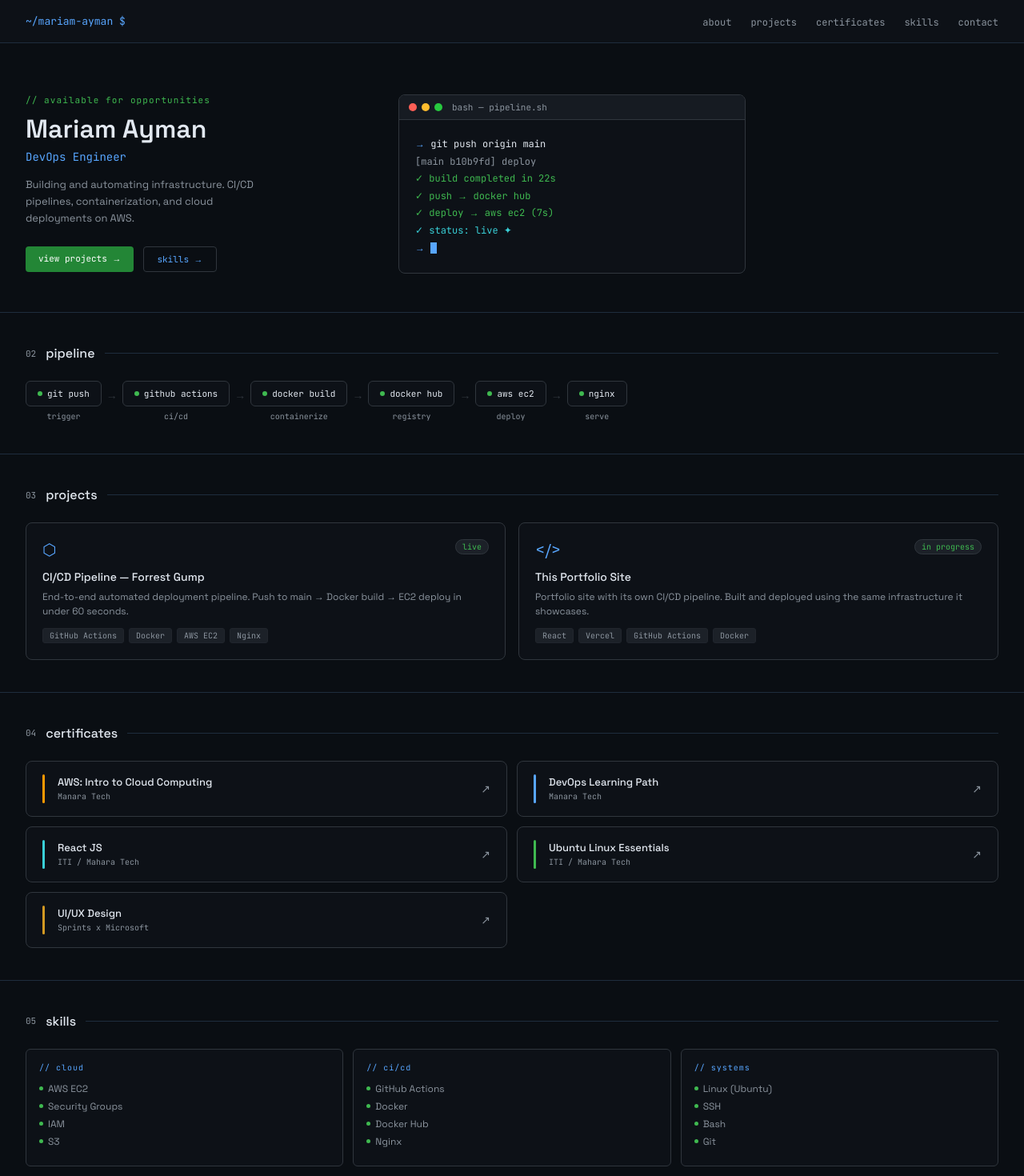
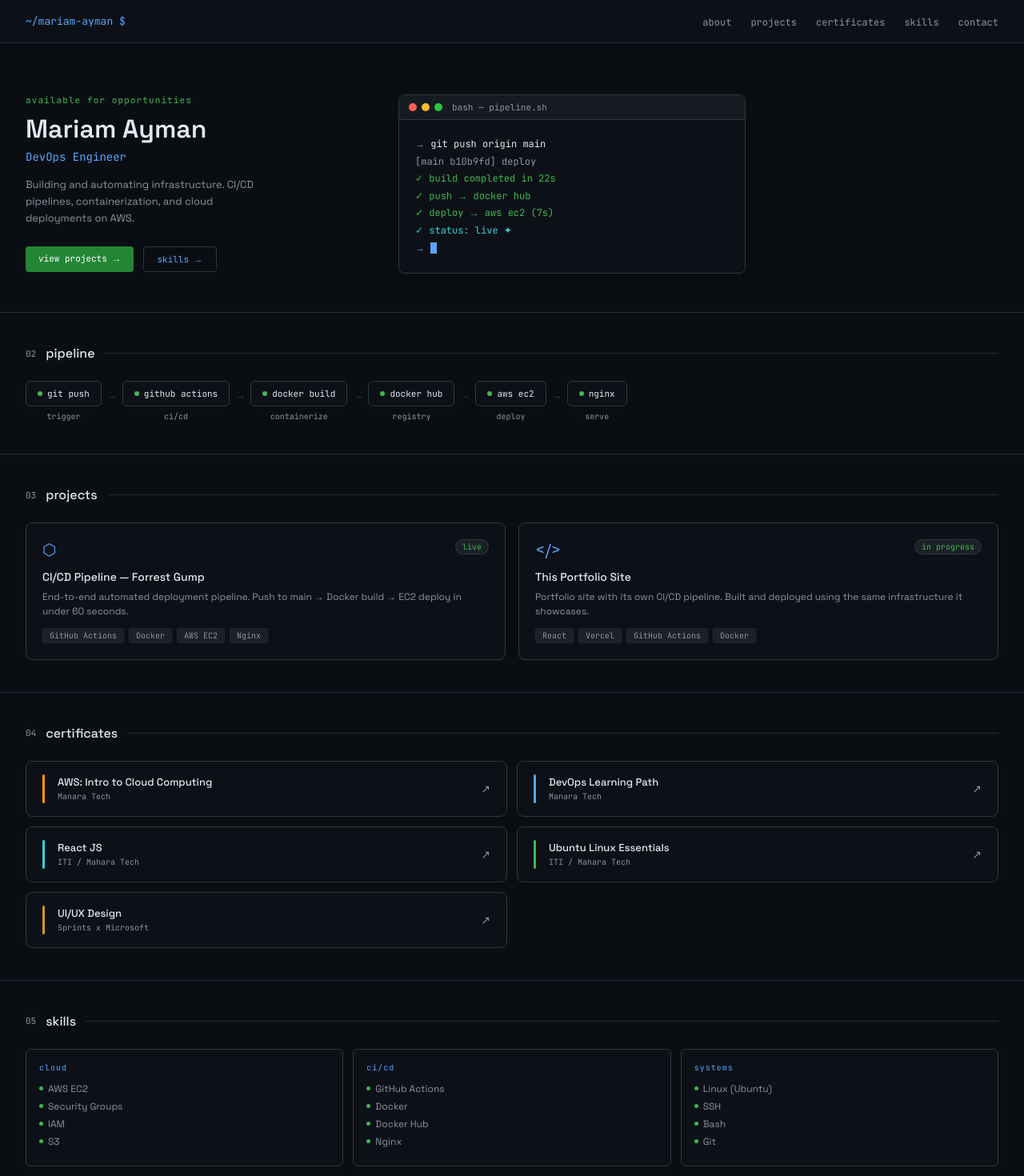
Before and after one commit to maryoussef149-cell/mariam-portfolio, a React (Create React App) app: page / in a window 1280 px wide. Shown: the top 1470 px of the page at 80% size. Built offline with nearby package versions, Linux system fonts and the light colour scheme.

Commit message:
last update

```diff
--- a/src/App.js
+++ b/src/App.js
@@ -139,7 +139,7 @@ export default function App() {
       <section style={styles.hero} id="about">
         <div style={styles.heroGrid}>
           <div>
-            <div style={styles.heroTag}>// available for opportunities</div>
+            <div style={styles.heroTag}> available for opportunities</div>
             <div style={styles.heroName}>Mariam Ayman</div>
             <div style={styles.heroTitle}>DevOps Engineer</div>
             <p style={styles.heroDesc}>Building and automating infrastructure. CI/CD pipelines, containerization, and cloud deployments on AWS.</p>
@@ -232,7 +232,7 @@ export default function App() {
         <div style={styles.skillsGrid}>
           {Object.entries(SKILLS).map(([group, items]) => (
             <div key={group} style={styles.skillGroup}>
-              <div style={styles.skillGroupTitle}>// {group}</div>
+              <div style={styles.skillGroupTitle}> {group}</div>
               {items.map(s => (
                 <div key={s} style={styles.skillItem}>
                   <div style={styles.skillDot} />
```
